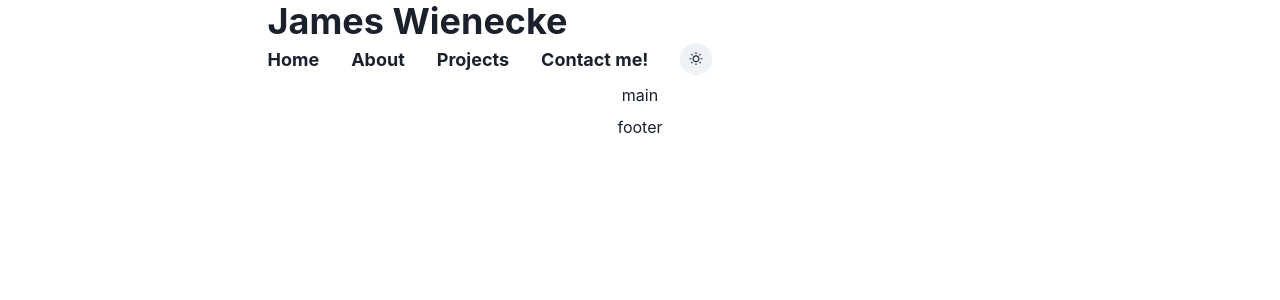
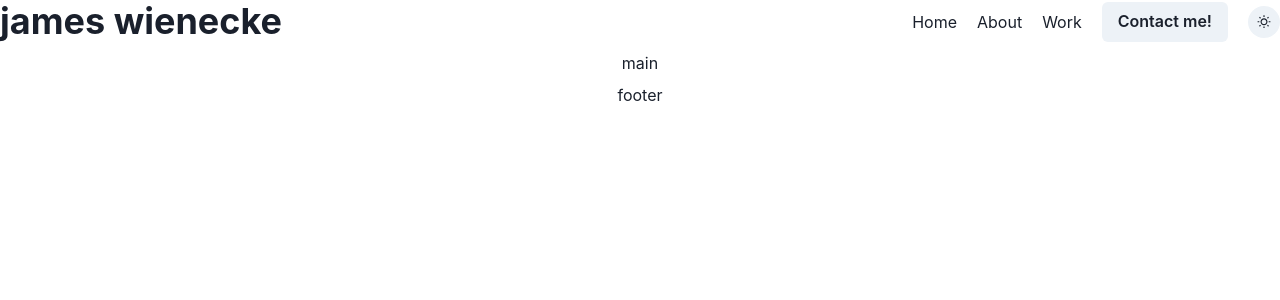
Before and after one commit to james-wienecke/james-wienecke.github.io, a React (Create React App) app: page / in a window 1280 px wide. Shown: the top 300 px of the page. Built offline with nearby package versions, Linux system fonts and the light colour scheme.

Commit message:
Almost completely rewrote navbar to split desktop and mobile versions. Mobile version now utilizes a Drawer chakra component.

```diff
--- /dev/null
+++ b/src/components/header/DesktopHeader.tsx
@@ -0,0 +1,50 @@
+import React from "react";
+import {
+  Box,
+  Button,
+  Flex,
+  IconButton,
+  Menu,
+  MenuButton,
+  MenuList,
+  MenuItem,
+  Stack,
+  Heading,
+  HStack,
+  Text
+} from "@chakra-ui/react";
+import NavMenuItem from "./navmenu/NavMenuItem";
+import ColorModeToggle from "./navmenu/ColorModeToggle";
+
+function DesktopHeader() {
+  return (
+    <Flex align={"center"}
+          justify={"space-between"}
+          display={{ base: "none", md: "flex" }}
+    >
+      <Flex>
+        <Heading>james wienecke</Heading>
+      </Flex>
+
+      <HStack as="nav" spacing="5">
+        <NavMenuItem>
+          <Text>Home</Text>
+        </NavMenuItem>
+        <NavMenuItem>
+          <Text>About</Text>
+        </NavMenuItem>
+        <NavMenuItem>
+          <Text>Work</Text>
+        </NavMenuItem>
+        <NavMenuItem>
+          <Button>Contact me!</Button>
+        </NavMenuItem>
+        <NavMenuItem>
+          <ColorModeToggle/>
+        </NavMenuItem>
+      </HStack>
+    </Flex>
+  );
+}
+
+export default DesktopHeader;
--- a/src/components/header/Header.tsx
+++ b/src/components/header/Header.tsx
@@ -1,16 +1,32 @@
 import React from "react";
-import {Flex} from "@chakra-ui/react";
-import NavMenu from "./navmenu/NavMenu";
+import {
+  Box,
+  Button,
+  Flex,
+  IconButton,
+  Menu,
+  MenuButton,
+  MenuList,
+  MenuItem,
+  Stack,
+  Heading,
+  HStack,
+  Text
+} from "@chakra-ui/react";
+import {MdMenu} from "react-icons/md";
+import NavMenuItem from "./navmenu/NavMenuItem";
+import DesktopHeader from "./DesktopHeader";
+import MobileHeader from "./MobileHeader";
 
 function Header() {
   return (
-    <Flex as="header"
-          justifyContent={{base: "center", md: "flex-end"}}
-          justifySelf={"stretch"}
-          flexWrap="wrap"
-    >
-      <NavMenu/>
-    </Flex>
+    <Box
+      as="header"
+      px={0}
+      w={"100%"}>
+      <DesktopHeader/>
+      <MobileHeader/>
+    </Box>
   );
 }
 
--- /dev/null
+++ b/src/components/header/MobileHeader.tsx
@@ -0,0 +1,55 @@
+import React from "react";
+import {Link as RouterLink} from "react-router-dom";
+import {
+  Drawer,
+  DrawerBody,
+  DrawerCloseButton,
+  DrawerContent,
+  DrawerFooter,
+  DrawerHeader,
+  DrawerOverlay,
+  Flex,
+  Link,
+  Button,
+  IconButton, useDisclosure, VStack, Text,
+} from "@chakra-ui/react";
+import {MdMenu} from "react-icons/md";
+import ColorModeToggle from "./navmenu/ColorModeToggle";
+
+
+const MobileHeader = () => {
+  const {isOpen, onOpen, onClose} = useDisclosure();
+  const btnRef = React.useRef(null);
+
+  return (
+    <Flex as={"nav"} display={{base: "flex", md: "none"}} justify={"flex-end"}>
+      <Button ref={btnRef} onClick={onOpen} as={IconButton} icon={<MdMenu/>}/>
+      <Drawer
+        isOpen={isOpen}
+        onClose={onClose}
+        finalFocusRef={btnRef}
+        placement={"right"}
+      >
+        <DrawerOverlay/>
+        <DrawerContent alignItems="center">
+          <DrawerCloseButton alignSelf="end" mx={"15px"} my={"15px"}/>
+          <DrawerHeader my={"15px"}>
+            <Text as="p">James Wienecke</Text>
+          </DrawerHeader>
+          <DrawerBody>
+            <VStack alignItems="left">
+              <Button variant='text'>Home</Button>
+              <Button variant='text'>About</Button>
+              <Button variant='text'>Work</Button>
+              <Button variant='text'>Contact me!</Button>
+              <ColorModeToggle/>
+            </VStack>
+          </DrawerBody>
+          {/*<DrawerFooter></DrawerFooter>*/}
+        </DrawerContent>
+      </Drawer>
+    </Flex>
+  );
+}
+
+export default MobileHeader;
--- a/src/components/header/navmenu/ColorModeToggle.tsx
+++ b/src/components/header/navmenu/ColorModeToggle.tsx
@@ -14,8 +14,6 @@ function ColorModeToggle() {
       onClick={toggleColorMode}
       size="sm"
       isRound={true}
-      mt="12px"
-      // mr="12px"
     />
   );
 }
--- a/src/components/header/navmenu/NavLinks.tsx
+++ /dev/null
@@ -1,34 +0,0 @@
-import React from 'react';
-import {Box, Stack} from "@chakra-ui/react";
-import NavMenuItem from "./NavMenuItem";
-import ColorModeToggle from "./ColorModeToggle";
-
-interface props {
-  isOpen: boolean
-}
-
-const NavLinks = ({isOpen}: props) => {
-
-  return (
-    <Box
-      display={{ base: isOpen ? "block" : "none", md: "block" }}
-      flexBasis={{ base: "100%", md: "auto" }}
-    >
-      <Stack
-      spacing={8}
-      justify={["center", "space-around", "flex-end", "flex-end"]}
-      align="center"
-      direction={["column", "row", "row", "row"]}
-      pt={[4, 4, 0, 0]}
-      >
-        <NavMenuItem to={"/"}>Home</NavMenuItem>
-        <NavMenuItem to={"/about"}>About</NavMenuItem>
-        <NavMenuItem to={"/projects"}>Projects</NavMenuItem>
-        <NavMenuItem to={"/contacts"} isLast={true}>Contact me!</NavMenuItem>
-        <ColorModeToggle/>
-      </Stack>
-    </Box>
-  );
-}
-
-export default NavLinks;
--- a/src/components/header/navmenu/NavMenu.tsx
+++ /dev/null
@@ -1,27 +0,0 @@
-import React, {useState} from 'react';
-import NavToggle from './NavToggle'
-import NavLinks from "./NavLinks";
-import {Flex, Heading} from "@chakra-ui/react";
-
-const NavMenu = () => {
-  const [isOpen, setOpen] = useState(false)
-  const toggle = () => setOpen(!isOpen);
-
-  return (
-    <Flex as="nav"
-          align="center"
-          flexWrap="wrap"
-    >
-      <Flex justifyContent="space-between"
-            alignItems="center"
-            flexBasis="100%"
-      >
-        <Heading>James Wienecke</Heading>
-        <NavToggle toggle={toggle} isOpen={isOpen}/>
-      </Flex>
-      <NavLinks isOpen={isOpen}/>
-    </Flex>
-  );
-}
-
-export default NavMenu;
--- a/src/components/header/navmenu/NavMenuItem.tsx
+++ b/src/components/header/navmenu/NavMenuItem.tsx
@@ -3,17 +3,14 @@ import { Link as RouterLink } from "react-router-dom";
 import { Text, Link } from '@chakra-ui/react';
 
 interface props {
-  children?: React.ReactNode;
-  isLast?: boolean;
+  children: React.ReactNode;
   to?: string;
 }
 
-const NavMenuItem = ({ children, isLast, to = "/", ...rest }: props) => {
+const NavMenuItem = ({ children, to = "/"}: props) => {
   return (
     <Link as={RouterLink} to={to}>
-      <Text display="block" fontSize="lg" fontWeight="bold" {...rest}>
-        {children}
-      </Text>
+      {children}
     </Link>
   )
 }
--- a/src/components/header/navmenu/NavToggle.tsx
+++ /dev/null
@@ -1,28 +0,0 @@
-import React from 'react';
-import {Box, CloseButton, IconButton} from "@chakra-ui/react";
-import {MdMenu} from "react-icons/md";
-
-interface props {
-  toggle: () => void;
-  isOpen: boolean;
-}
-
-const NavToggle = ({toggle, isOpen}: props) => {
-  const showContent = ()  => {
-    if (isOpen) {
-      return <CloseButton/>
-    } else {
-      return <IconButton aria-label="open menu" icon={<MdMenu/>} size="sm"/>
-    }
-  }
-  return (
-    <Box
-      onClick={toggle}
-      display={{ base: "block", md: "none" }}
-    >
-      {showContent()}
-    </Box>
-  );
-}
-
-export default NavToggle;
```
